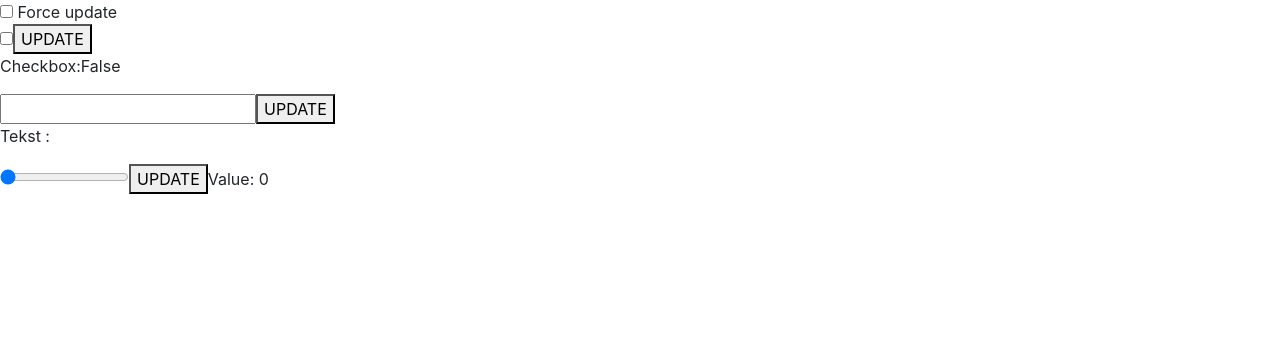
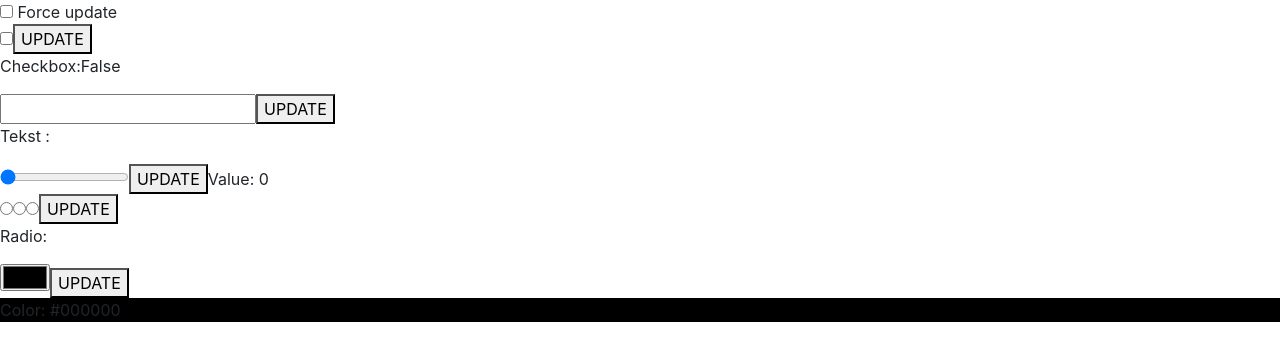
Before and after one commit to JustJuulia/PZAW, a React (Create React App) app in the folder pzaw_20240103/project_react/: page / in a window 1280 px wide. Shown: the top 360 px of the page. Built offline with nearby package versions, Linux system fonts and the light colour scheme.

Commit message:
added some

```diff
--- a/pzaw_20240103/project_react/src/exercise_inputs/All_inputs.js
+++ b/pzaw_20240103/project_react/src/exercise_inputs/All_inputs.js
@@ -1,16 +1,20 @@
 import Sci_checkbox from "./Sci_checkbox";
 import Sci_text from "./Sci_text";
 import Sci_range from "./Sci_range";
+import Sci_radio from "./Sci_radio";
+import Sci_color from "./Sci_color";
 import {useRef, useState} from "react";
 function All_inputs(){
 const [force_upd, setForce] = useState(false);
-console.log('force w main: ',force_upd)
 return(<>
 <input type="checkbox" defaultValue={force_upd} onChange={(e) => setForce(!force_upd)}></input> Force update
 <br></br>
 <Sci_checkbox force_upd={force_upd}/>
 <Sci_text force_upd={force_upd}/>
 <Sci_range force_upd={force_upd}/>
+<br></br>
+<Sci_radio force_upd={force_upd}/>
+<Sci_color force_upd={force_upd}/>
 </>)
 }
 export default All_inputs;
--- a/pzaw_20240103/project_react/src/exercise_inputs/Sci_checkbox.js
+++ b/pzaw_20240103/project_react/src/exercise_inputs/Sci_checkbox.js
@@ -3,7 +3,6 @@ import { useRef, useState } from "react";
 function Sci_checkbox({force_upd}) {
   const checkboxRef = useRef();
   const [checkbox_state, setCheckboxState] = useState(false);
-  console.log('force w scicheckbox: ',force_upd);
   return (
     <>
       <input type="checkbox" ref={checkboxRef} value={checkbox_state}></input>
--- /dev/null
+++ b/pzaw_20240103/project_react/src/exercise_inputs/Sci_color.js
@@ -0,0 +1,18 @@
+import React from "react";
+import { useRef, useState } from "react";
+function Sci_color({force_upd}) {
+  const colorRef = useRef();
+  const [color, setColor] = useState('#000000');
+  return (
+    <>
+      <input type="color" ref={colorRef} value={color}></input>
+      <button onClick={(e) => setColor(colorRef.current.value)} disabled={force_upd}>
+        UPDATE
+      </button>
+      <p style={{backgroundColor: color}}>
+        Color: {color}
+      </p>
+    </>
+  );
+}
+export default Sci_color;
--- /dev/null
+++ b/pzaw_20240103/project_react/src/exercise_inputs/Sci_radio.js
@@ -0,0 +1,19 @@
+import {React, useState, useRef} from "react";
+function Sci_radio({force_upd}){
+    const [radio_picked, setRadio] = useState('');
+    const firstRadioRef = useRef();
+    const secondRadioRef = useRef();
+    const thirdRadioRef = useRef();
+    return(<>
+    <input type="radio" name="radio" value={'firstradio'} ref={firstRadioRef}></input>
+    <input type="radio" name="radio" value={'secondradio'} ref={secondRadioRef}></input>
+    <input type="radio" name="radio" value={'thirdradio'} ref={thirdRadioRef}></input>
+    <button onClick={() => {
+        if (firstRadioRef.current.checked) setRadio('firstradio');
+        else if (secondRadioRef.current.checked) setRadio('secondradio');
+        else if (thirdRadioRef.current.checked) setRadio('thirdradio');
+    }} disabled={force_upd}>UPDATE</button>
+    <p>Radio: {radio_picked}</p>
+    </>)
+}
+export default Sci_radio;
--- a/pzaw_20240103/project_react/src/exercise_inputs/Sci_text.js
+++ b/pzaw_20240103/project_react/src/exercise_inputs/Sci_text.js
@@ -5,8 +5,8 @@ const [mytext, setText] = useState(' ');
 const myRef_text = useRef();
 return(
     <>
-    <input type='text' defaultValue={mytext} ref={myRef_text}></input>
-    <button onClick={(e) => setText(myRef_text.current.value)} disabled={force_upd}> UPDATE </button>
+    <input type='text' defaultValue={mytext} ref={myRef_text} onChange={force_upd?() => setText(myRef_text.current.value):null}></input>
+    <button onClick={() => setText(myRef_text.current.value)} disabled={force_upd}> UPDATE </button>
     <p>Tekst : {mytext}</p>
     </>
 )
```
